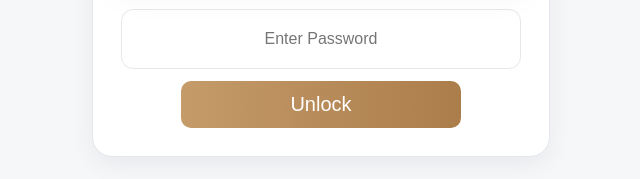
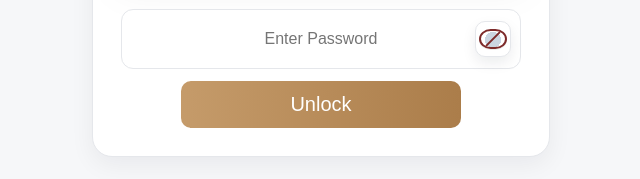
Before and after one commit to Domichico20/Best-Turizo-Insurace-Software, a plain HTML site: page index.html in a window 1280 px wide. Shown: the part 402-581 px from the top of the page, 319-959 px from the left. Drawn offline with nearby package versions, Linux system fonts and the light colour scheme.

Commit message:
Add files via upload

```diff
--- a/index.html
+++ b/index.html
@@ -1590,6 +1590,114 @@ body.logged-in header { display: none; }
   }
 }
 
+/* --- login password eye --- */
+#loginSection .pw-wrap{
+  position: relative;
+}
+#loginSection .pw-wrap input{
+  width: 100%;
+  box-sizing: border-box;
+}
+#loginSection .pw-toggle{
+  position: absolute;
+  right: px;
+  top: 25%;
+  transform: translateY(-50%);
+  background: transparent;
+  border: 0;
+  padding: 6px;
+  cursor: pointer;
+  opacity: 1;
+}
+
+/* ==== Password eye (CSS-only, no paths) ==== */
+:root{
+  --eye-stroke: #7d2a2a;     /* outline + slash */
+  --eye-iris:   #4a7dff;     /* ON color */
+  --eye-iris-off:#cbd5e1;    /* OFF color */
+}
+
+/* Button container (keeps it in the white box on the right) */
+#loginSection .pw-toggle{
+  position:absolute;
+  right:-48px;                     /* sits in the white box */
+  top:50%; transform:translateY(-50%);
+  width:36px; height:36px;         /* good tap target */
+  display:grid; place-items:center;
+  background:#fff;
+  border:1px solid #e5e7eb;
+  border-radius:10px;
+  padding:0;
+  cursor:pointer;
+  box-shadow:0 6px 14px rgba(16,24,40,.08);
+}
+
+/* Hide any existing SVG inside the button */
+#loginSection .pw-toggle svg{ display:none; }
+
+/* The eye itself (oval + iris + pupil), drawn with gradients */
+#loginSection .pw-toggle::before{
+  content:"";
+  width:24px; height:16px;               /* oval */
+  border-radius:50% / 60%;
+  border:2px solid var(--eye-stroke);    /* crisp outline */
+  background:
+    radial-gradient(circle at 50% 55%, #0000 0 3px, var(--eye-stroke) 3px 3px, #0000 3.5px), /* pupil rim */
+    radial-gradient(circle at 50% 55%, var(--eye-iris) 0 8px, #0000 8px),                   /* iris (ON) */
+    #fff;                                                                      /* base */
+  filter: drop-shadow(0 1px 0 rgba(0,0,0,.08));
+}
+
+/* OFF (hidden) state: grey iris, no pupil rim */
+#loginSection .pw-toggle:not(.on)::before{
+  background:
+    radial-gradient(circle at 50% 55%, var(--eye-iris-off) 0 8px, #0000 8px),
+    #fff;
+}
+
+/* OFF state: add a neat slash (no path, just a tiny rectangle) */
+#loginSection .pw-toggle:not(.on)::after{
+  content:"";
+  position:absolute;
+  width:2px; height:20px;
+  background: var(--eye-stroke);
+  border-radius:2px;
+  transform: rotate(45deg);
+}
+
+/* polish */
+#loginSection .pw-toggle:hover{ box-shadow:0 10px 20px rgba(16,24,40,.12); }
+#loginSection .pw-toggle:focus-visible{ outline:none; box-shadow:0 0 0 3px rgba(197,155,106,.35); }
+
+/* Small screens: keep it inside */
+@media (max-width:480px){
+  #loginSection .pw-toggle{ right:10px; width:32px; height:32px; }
+  #loginSection .pw-toggle::before{ width:22px; height:14px; }
+}
+
+
+#loginSection .pw-toggle { top: 50%; transform: translateY(-50%); } /* true center */
+
+/* Login: move eye into the white area at right + enlarge */
+#loginSection .pw-toggle{
+  right:10px;          /* push it outside the blue input into the white box */
+  top: 50%;
+  transform: translateY(-50%);
+  padding: 0;
+  z-index: 2;
+}
+
+#loginSection .pw-toggle svg{
+  width: 24px;           /* ~1.5× */
+  height: 24px;
+}
+
+/* Optional: keep it inside on very small screens */
+@media (max-width: 480px){
+  #loginSection .pw-toggle{ right: 10px; }
+}
+
+
 </style>
   <link rel="stylesheet" href="https://cdn.jsdelivr.net/npm/flatpickr/dist/flatpickr.min.css">
 
@@ -1608,8 +1716,25 @@ body.logged-in header { display: none; }
   <!-- ===== Login (unchanged) ===== -->
   <div id="loginSection">
     <input type="text" id="appUser" placeholder="Enter Username" />
-    <input type="password" id="appPassword" placeholder="Enter Password"
-      onkeydown="if(event.key==='Enter'){event.preventDefault();checkPassword();}">
+    <div class="pw-wrap">
+  <input type="password" id="appPassword" placeholder="Enter Password"
+    onkeydown="if(event.key==='Enter'){event.preventDefault();checkPassword();}">
+  <button type="button" class="pw-toggle" aria-label="Show password"
+    onclick="(function(btn){
+      var i=document.getElementById('appPassword');
+      var show=i.type==='password';
+      i.type=show?'text':'password';
+      btn.setAttribute('aria-label', show?'Hide password':'Show password');
+      btn.classList.toggle('on', show);
+    })(this)">
+    <!-- lil eye icon -->
+    <svg viewBox="0 0 24 24" width="10" height="20" aria-hidden="true">
+      <path d="M1 12s4-7 11-7 11 7 11 7-4 7-11 7-11-7-11-7z" fill="none" stroke="currentColor" stroke-width="2"/>
+      <circle cx="12" cy="12" r="5" />
+    </svg>
+  </button>
+</div>
+
     <button onclick="checkPassword()">Unlock</button>
   </div>
 
```
